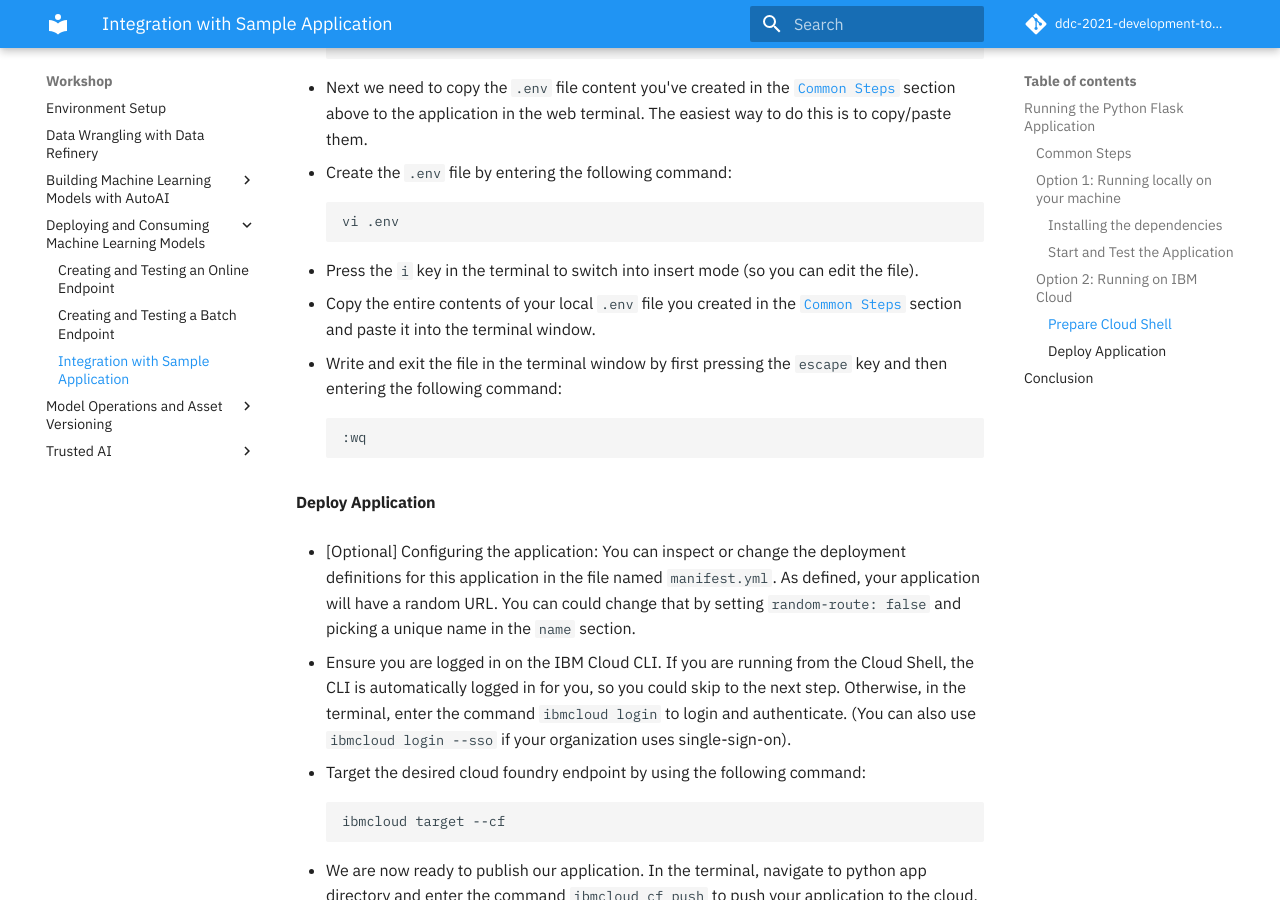
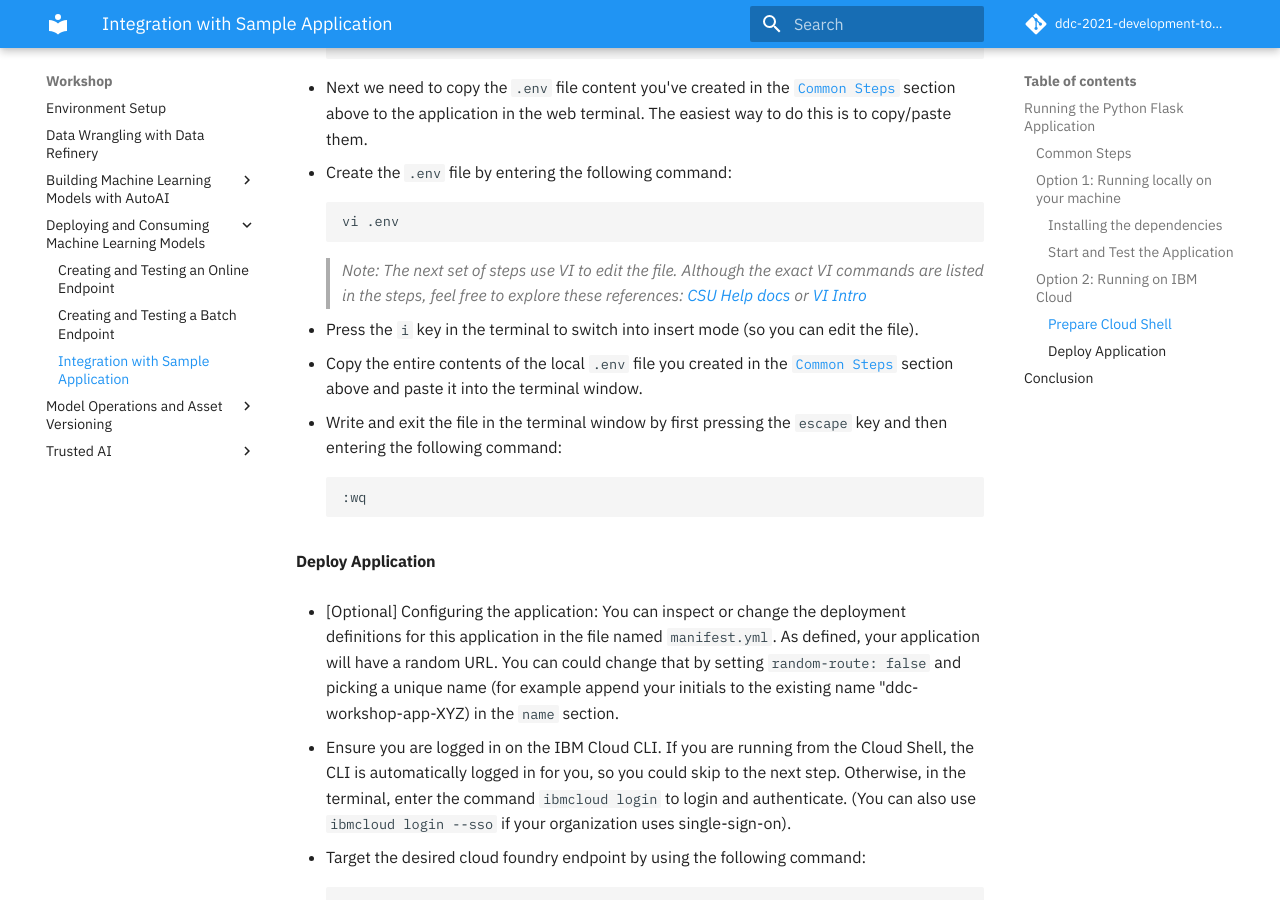
Before and after one commit to IBM/ddc-2021-development-to-production, an MkDocs documentation site: the page built from docs/ml-model-deployment/sample-application-integration.md, in a window 1280 px wide and 900 px high, scrolled down 4176 px. Built offline with MkDocs 1.6.1 and Material for MkDocs 9.7.7, drawn with Linux system fonts in a browser that asks for light colours; comment, search, counter and statistics services are not loaded; some of the changed text lies outside the part shown.

Commit message:
fixes typos and issues in pr 33

````diff
--- a/docs/ml-model-deployment/sample-application-integration.md
+++ b/docs/ml-model-deployment/sample-application-integration.md
@@ -136,9 +136,11 @@
     vi .env
     ```
 
+    > *Note: The next set of steps use VI to edit the file. Although the exact VI commands are listed in the steps, feel free to explore these references: [CSU Help docs](https://www.cs.colostate.edu/helpdocs/vi.html) or [VI Intro](https://developer.ibm.com/technologies/linux/tutorials/l-vi/)*
+
 * Press the `i` key in the terminal to switch into insert mode (so you can edit the file).
 
-* Copy the entire contents of your local `.env` file you created in the [`Common Steps`](#common-steps) section and paste it into the terminal window.
+* Copy the entire contents of the local `.env` file you created in the [`Common Steps`](#common-steps) section above and paste it into the terminal window.
 
 * Write and exit the file in the terminal window by first pressing the `escape` key and then entering the following command:
 
@@ -148,7 +150,7 @@
 
 #### Deploy Application
 
-* [Optional] Configuring the application: You can inspect or change the deployment definitions for this application in the file named `manifest.yml`. As defined, your application will have a random URL. You can could change that by setting `random-route: false` and picking a unique name in the `name` section.
+* [Optional] Configuring the application: You can inspect or change the deployment definitions for this application in the file named `manifest.yml`. As defined, your application will have a random URL. You can could change that by setting `random-route: false` and picking a unique name (for example append your initials to the existing name "ddc-workshop-app-XYZ) in the `name` section.
 
 * Ensure you are logged in on the IBM Cloud CLI. If you are running from the Cloud Shell, the CLI is automatically logged in for you, so you could skip to the next step. Otherwise, in the terminal, enter the command `ibmcloud login` to login and authenticate. (You can also use `ibmcloud login --sso` if your organization uses single-sign-on).
 
````
Also changed, not shown: other parts of docs/ml-model-deployment/sample-application-integration.md (+1 -1 lines), 2 other files.
